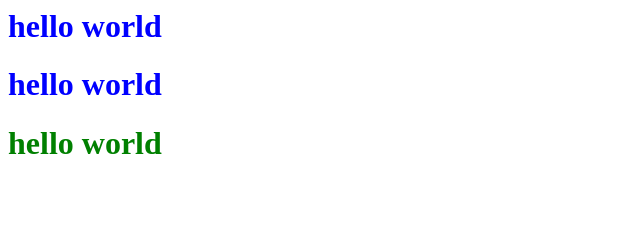
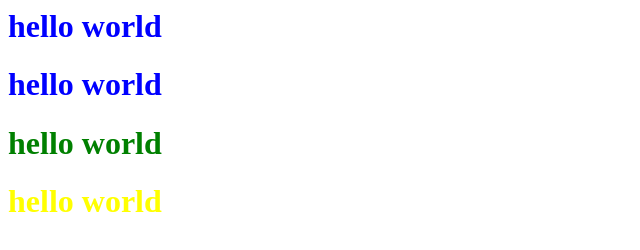
Before and after one commit to makinotakumi/tmp, a plain HTML site: page index.html in a window 1280 px wide. Shown: the whole page, without its empty margins (0-640 px from the left). Drawn offline with Linux system fonts and the light colour scheme.

Commit message:
update add banana

```diff
--- a/index.html
+++ b/index.html
@@ -1,3 +1,4 @@
 <h1 style="color:blue">hello world</h1>
 <h1 style="color:blue">hello world</h1>
 <h1 style="color:green">hello world</h1>
+<h1 style="color:yellow">hello world</h1>
```
